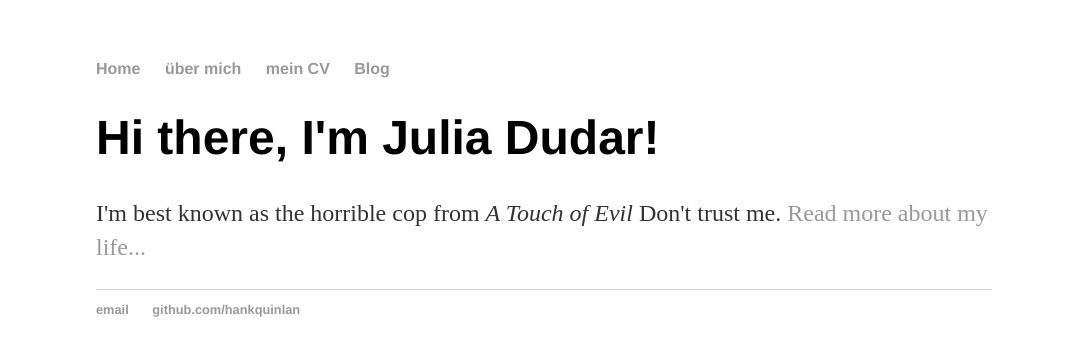
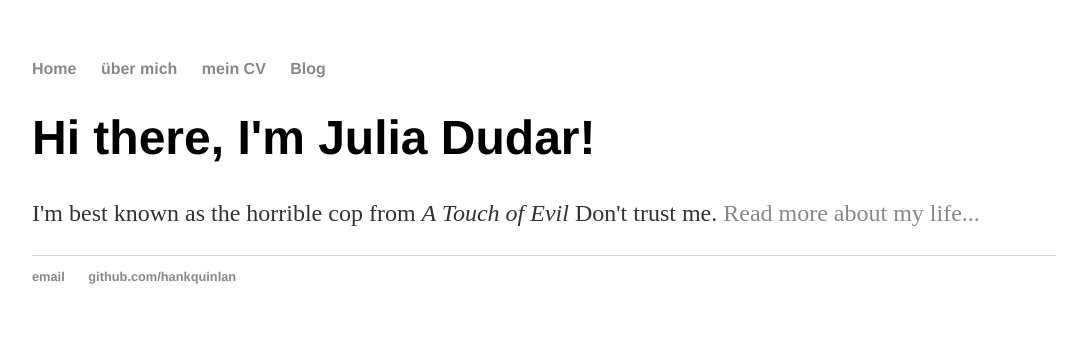
Before and after one commit to JuliaDudar/JuliaDudar.github.io, a Jekyll site: the page built from index.html, in a window 1280 px wide. Shown: the top 356 px of the page, without its empty margins (96-1183 px from the left). Built offline with Jekyll 4.4.1, drawn with Linux system fonts in a browser that asks for light colours.

Commit message:
Update main.css

```diff
--- a/css/main.css
+++ b/css/main.css
@@ -1,6 +1,6 @@
 body {
     margin: 60px auto;
-    width: 70%;
+    width: 80%;
 }
 nav ul, footer ul {
     font-family:'Helvetica', 'Arial', 'Sans-Serif';
@@ -14,7 +14,7 @@ nav ul li, footer ul li {
 }
 a {
     text-decoration: none;
-    color: #999;
+    color: #888;
 }
 a:hover {
     text-decoration: underline;
```
